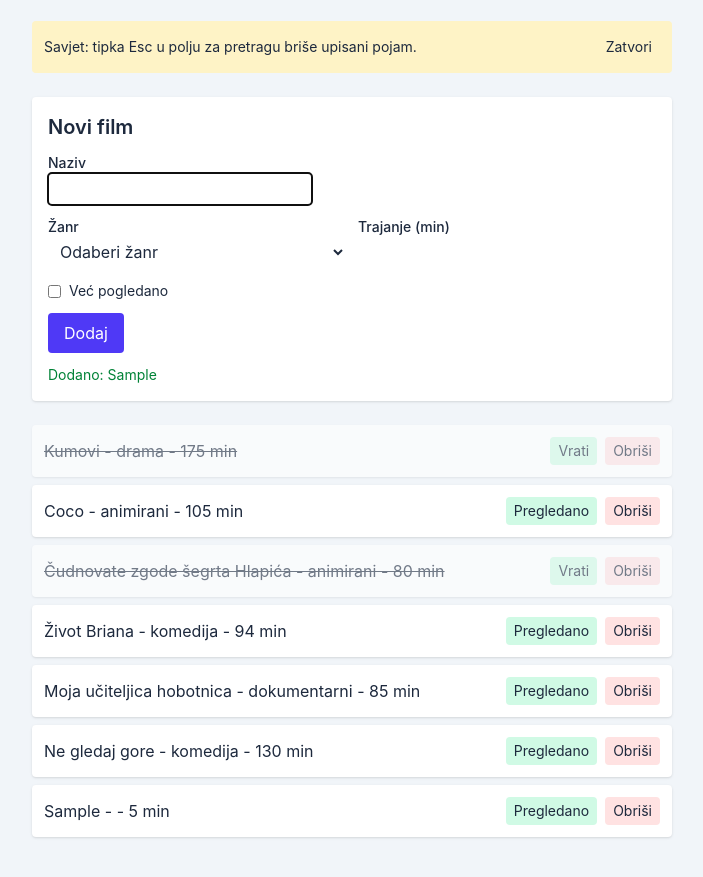
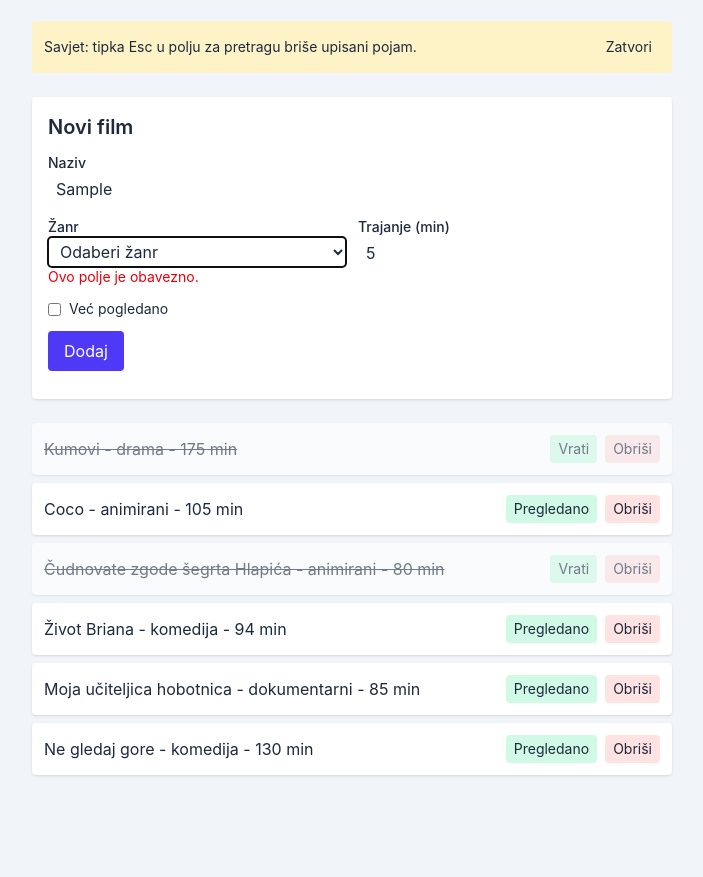
Before and after one commit to NoaN31728/js_events, a plain HTML site: page index.html in a window 1280 px wide. Both pictures are taken after typing "Sample", "5" into the empty fields and a click on the button "Dodaj". Shown: the part 55-932 px from the top of the page, without its empty margins (288-991 px from the left). After the commit the page ends 870 px from the top, so only its background shows below. Drawn offline with Linux system fonts and the light colour scheme.

Commit message:
Završetak

```diff
--- a/index.html
+++ b/index.html
@@ -24,13 +24,15 @@
             </button>
         </div>
 
-        <form id="add-form" class="space-y-3 rounded bg-white p-4 shadow">
+        <form id="add-form" class="space-y-3 rounded bg-white p-4 shadow" novalidate>
             <h2 class="text-xl font-semibold">Novi film</h2>
 
             <div>
                 <label for="title" class="block text-sm font-medium">Naziv</label>
                 <input id="title" name="title" type="text"
-                class="w-fulll rounded border-slate-300 px-2 py-1">
+                class="w-fulll rounded border-slate-300 px-2 py-1"
+                required minlength="2" aria-describedby="title-error">
+
 
                 <p id="title-error" class="text-sm text-red-600"></p>
             </div>
@@ -39,7 +41,8 @@
 
                 <div class="flex-1">
                     <label for="genre" class="block text-sm font-medium">Žanr</label>
-                    <select id="genre" name="genre" class="w-full rounded border-slate-300 px-2 py-1">
+                    <select id="genre" name="genre" class="w-full rounded border-slate-300 px-2 py-1"
+                    required aria-describedby="genre-error">
                         <option value="">Odaberi žanr</option>
                         <option value="animirani">Animirani</option>
                         <option value="dokumentarni">Dokumentarni</option>
@@ -52,7 +55,8 @@
 
                 <div class="flex-1">
                     <label for="minutes" class="block text-sm font-medium">Trajanje (min)</label>
-                    <input id="minutes" name="minutes" type="number"  class="w-full rounded border-slate-300 px-2 py-1">
+                    <input id="minutes" name="minutes" type="number"  class="w-full rounded border-slate-300 px-2 py-1"
+                    required min="1" max="300" step="1">
                     <p id="minutes-error" class="text-sm text-red-600"></p>
                 </div>
 
--- a/js/main.js
+++ b/js/main.js
@@ -1,10 +1,46 @@
 const films = [
-    {id: crypto.randomUUID(), title: "Kumovi", genre: "drama", minutes: 175, watched: true},
-    {id: crypto.randomUUID(), title: "Coco", genre: "animirani", minutes: 105, watched: false},
-    {id: crypto.randomUUID(), title: "Čudnovate zgode šegrta Hlapića", genre: "animirani", minutes: 80, watched: true},
-    {id: crypto.randomUUID(), title: "Život Briana", genre: "komedija", minutes: 94, watched: false},
-    {id: crypto.randomUUID(), title: "Moja učiteljica hobotnica", genre: "dokumentarni", minutes: 85, watched: false},
-    {id: crypto.randomUUID(), title: "Ne gledaj gore", genre: "komedija", minutes: 130, watched: false}
+    {
+        id: crypto.randomUUID(),
+        title: "Kumovi",
+        genre: "drama",
+        minutes: 175,
+        watched: true,
+    },
+    {
+        id: crypto.randomUUID(),
+        title: "Coco",
+        genre: "animirani",
+        minutes: 105,
+        watched: false,
+    },
+    {
+        id: crypto.randomUUID(),
+        title: "Čudnovate zgode šegrta Hlapića",
+        genre: "animirani",
+        minutes: 80,
+        watched: true,
+    },
+    {
+        id: crypto.randomUUID(),
+        title: "Život Briana",
+        genre: "komedija",
+        minutes: 94,
+        watched: false,
+    },
+    {
+        id: crypto.randomUUID(),
+        title: "Moja učiteljica hobotnica",
+        genre: "dokumentarni",
+        minutes: 85,
+        watched: false,
+    },
+    {
+        id: crypto.randomUUID(),
+        title: "Ne gledaj gore",
+        genre: "komedija",
+        minutes: 130,
+        watched: false,
+    },
 ];
 
 console.log(films);
@@ -19,7 +55,6 @@ function createItem(film) {
     li.className = "flex items-center gap-2 rounded bg-white p-3 shadow";
     li.classList.toggle("opacity-60", film.watched);
 
-
     const text = document.createElement("span");
     text.className = "flex-1";
     text.classList.toggle("line-through", film.watched);
@@ -28,7 +63,8 @@ function createItem(film) {
     const toggle = document.createElement("button");
     toggle.type = "button";
     toggle.dataset.action = "toggle";
-    toggle.className = "rounded bg-emerald-100 px-2 py-1 text-sm hover:bg-emerald-200";
+    toggle.className =
+        "rounded bg-emerald-100 px-2 py-1 text-sm hover:bg-emerald-200";
     toggle.textContent = film.watched ? "Vrati" : "Pregledano";
 
     const remove = document.createElement("button");
@@ -48,10 +84,9 @@ function render() {
 list.addEventListener("click", (event) => {
     console.log(`target: ${event.target}: currentTarget: ${event.currentTarget}`);
 
-
     const button = event.target.closest("[data-action]");
     console.log("Button", button);
-    if(!button) return;
+    if (!button) return;
 
     console.log("Idemo dalje");
     const id = button.closest("li").dataset.id;
@@ -59,18 +94,24 @@ list.addEventListener("click", (event) => {
     if (button.dataset.action === "toggle") {
         const film = films.find((f) => f.id === id);
         film.watched = !film.watched;
-        }
-        else if (button.dataset.action === "delete") {
-            const film = films.find((f) => f.id === id);
-            films.splice(films.findIndex((f) => f.id === id), 1);
-        }
+    } else if (button.dataset.action === "delete") {
+        const film = films.find((f) => f.id === id);
+        films.splice(
+            films.findIndex((f) => f.id === id),
+            1,
+        );
+    }
 
-        render();
+    render();
 });
 
-document.querySelector("#hint-close").addEventListener("click", () => {
-    document.querySelector("#hint").remove();
-}, {once : true});
+document.querySelector("#hint-close").addEventListener(
+    "click",
+    () => {
+        document.querySelector("#hint").remove();
+    },
+    { once: true },
+);
 
 // dodavanje novog elementa
 
@@ -97,30 +138,78 @@ function errorMessage(field) {
     if (v.rangeUnderflow) {
         return `Najmanje ${field.min} min.`;
     }
+
+    if (v.rangeOverflow) {
+        return `Najviše ${field.max} min.`;
+    }
+
+    if (v.stepMismatch) {
+        return `Upiši cijeli broj minuta.`;
+    }
+
+    if (v.customError) {
+        return field.validationMessage; //iz vlastite validacijske funkcije
+    }
+
+    return "";
 }
+
+function checkField(field) {
+    const text = errorMessage(field); // text sadrži vrijednost ako polje nije u redu
+    document.querySelector(`#${field.id}-error`).textContent = text;
+    field.setAttribute("aria.invalid", text !== "");
+    return text === ""; //true ako je polje u redu, a false ako nije
+}
+
+// "custom" validacijska funkcija
+function checkUniqueTitle() {
+    const title = titleInput.value.trim().toLowerCase(); //naslov upisan u kućicu
+    const exists = films.some((film) => film.title.trim().toLowerCase() === title); //postoji li takav naslov u listi filmova
+    titleInput.setCustomValidity(exists ? "Film s tim nazivom već je na popisu" : "");
+}
+
+let submitAttempted = false;
+
 
 form.addEventListener("submit", (event) => {
     event.preventDefault(); //jako važno
 
+    submitAttempted = true;
+    titleInput.value = titleInput.value.trim();
+    checkUniqueTitle();
+    const fields = [...form.elements].filter((el) => el.willValidate && el.required); // (title, genre, minutes)
+    const results = fields.map(checkField); //npr (true, false, true)
+    const firstInvalid = fields[results.indexOf(false)]; // npr. genre
+    //fokusiramo prvi netočan
+    if (firstInvalid) {
+        firstInvalid.focus();
+        return;
+    }
+
     const formData = new FormData(form);
     const data = Object.fromEntries(formData);
 
-    if (data.title.trim() === "") return; //jednostavna validacija
+    //if (data.title.trim() === "") return; //jednostavna validacija
 
-    films.push ({
+    films.push({
         id: crypto.randomUUID(),
         title: data.title,
         genre: data.genre,
         minutes: Number(data.minutes),
-        watched: form.elements.watched.checked
+        watched: form.elements.watched.checked,
     });
 
     render();
 
     message.textContent = `Dodano: ${data.title}`;
     form.reset();
+    submitAttempted = false;
     titleInput.focus();
+});
 
+form.addEventListener("input", (event) => {
+    if (event.target === titleInput) checkUniqueTitle();
+    if (submitAttempted && event.target.required) checkField(event.target);
 });
 
 render();
```
Also changed, not shown: dist/output.css.
